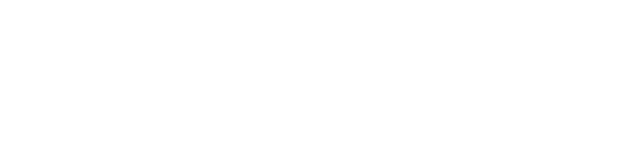
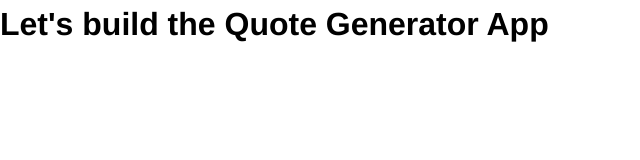
Before and after one commit to codedamn-projects/quote-generator-app, a plain HTML site: page index.html in a window 1280 px wide. Shown: the whole page, without its empty margins (0-640 px from the left). Drawn offline with Linux system fonts and the light colour scheme.

Commit message:
feat: add default heading

```diff
--- a/index.html
+++ b/index.html
@@ -7,5 +7,7 @@
     <link rel="stylesheet" href="style.css" />
     <script src="script.js" defer></script>
   </head>
-  <body></body>
+  <body>
+    <h1>Let's build the Quote Generator App</h1>
+  </body>
 </html>
```
